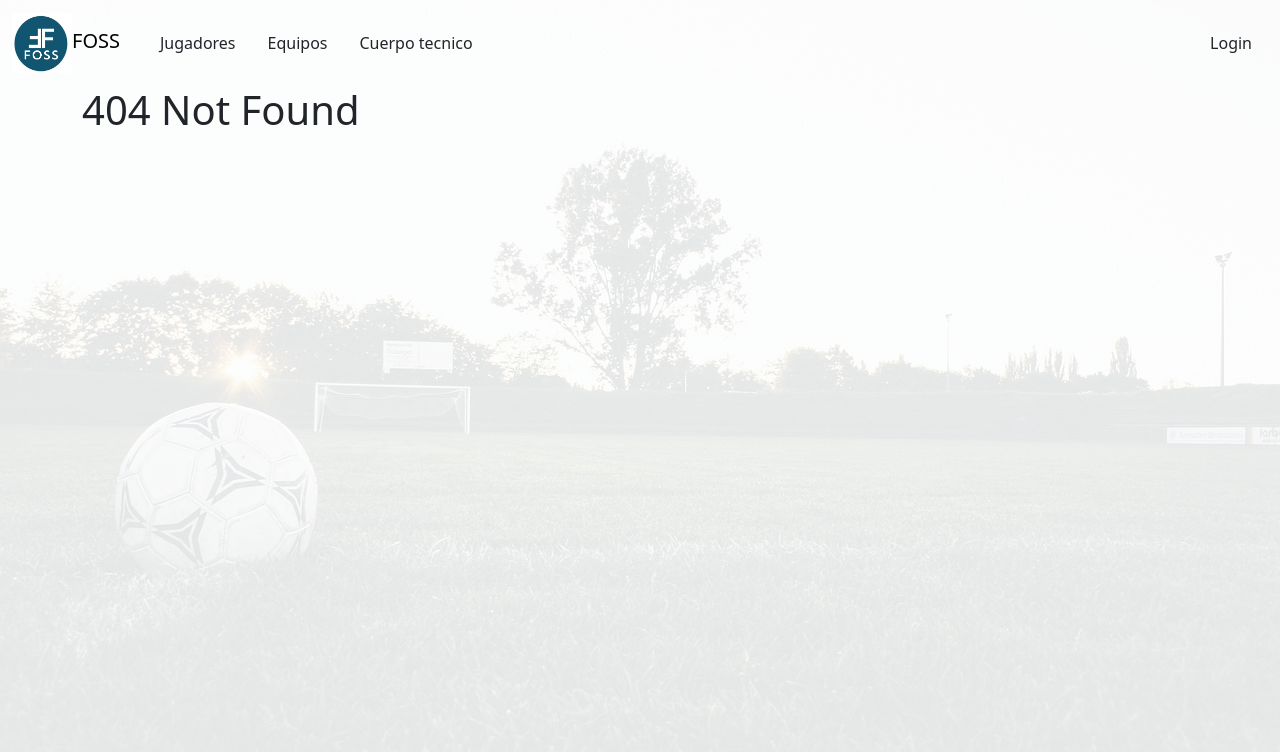
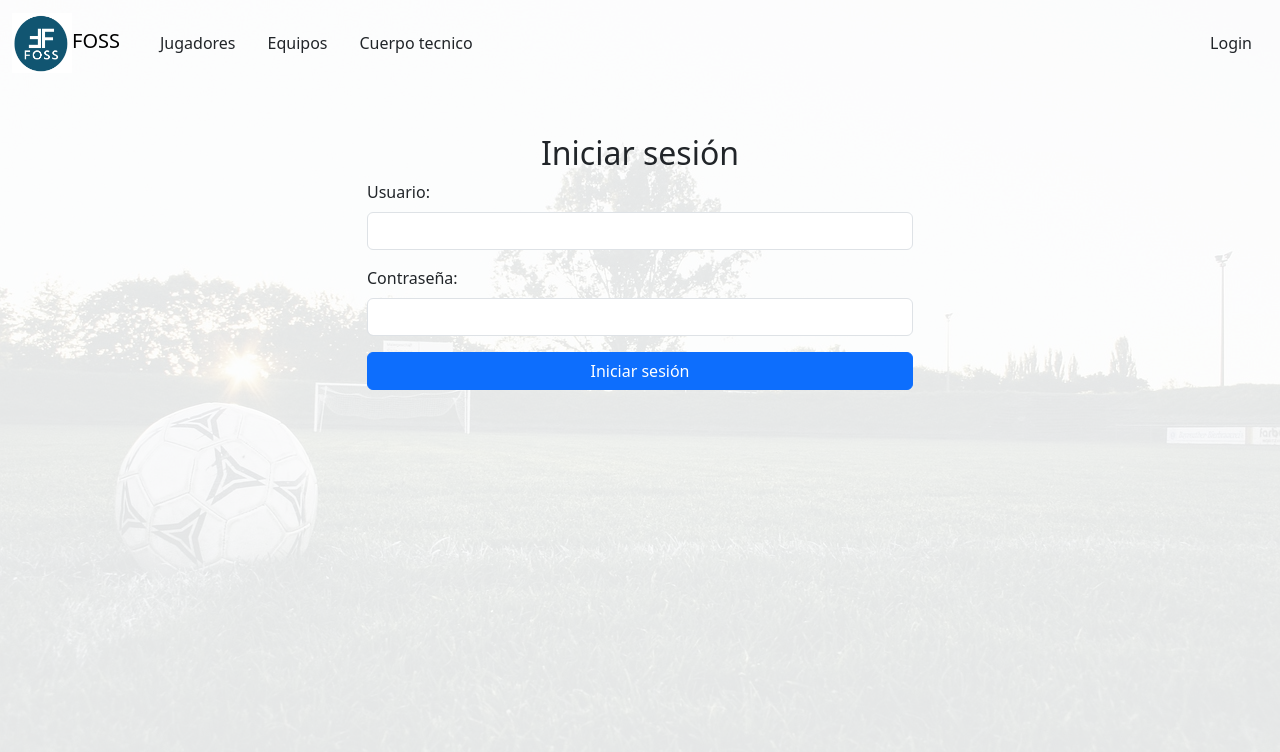
Before and after one commit to dgsi-lab-gl6-2324/FOSS, a React (Create React App) app in the folder frontend/: page /login in a window 1280 px wide. Before the commit this address had no page. Shown: the top 752 px of the page. Built offline with nearby package versions, Linux system fonts and the light colour scheme.

Commit message:
pagina login creada

```diff
--- a/frontend/src/App.js
+++ b/frontend/src/App.js
@@ -8,6 +8,7 @@ import Home from "./components/Home";
 import Players from "./components/Players";
 import Teams from "./components/Teams";
 import Satff from "./components/Staff";
+import Login from "./components/Login";
 import FormNewPlayer from "./components/FormNewPlayer";
 import FormNewTeam from "./components/FormNewTeam";
 import FormNewStaff from "./components/FormNewStaff";
@@ -23,6 +24,8 @@ function App() {
         <Header />
         <Routes>
           <Route path="/" element={<Home />} />
+          <Route path="/login" element={<Login />} />
+          {/* <Route path="/logout" element={<Logout />} /> */}
           <Route path="/players" element={<Players />} />
           <Route path="/teams" element={<Teams />} />
           <Route path="/staff" element={<Satff />} />
--- a/frontend/src/components/Header.js
+++ b/frontend/src/components/Header.js
@@ -14,7 +14,7 @@ import {
 
 function Header() {
   const [isOpen, setIsOpen] = useState(false);
-
+  const isLogged = true;
   const toggle = () => setIsOpen(!isOpen);
 
   return (
@@ -63,13 +63,23 @@ function Header() {
             </NavItem>
           </Nav>
           <NavbarText className="me-3">
+            {isLogged ? (
               <NavLink
                 tag={Link}
-              to="/teams"
+                to="/login"
                 className="text-decoration-none text-dark"
               >
                 Login
               </NavLink>
+            ) : (
+              <NavLink
+                tag={Link}
+                to="/logout"
+                className="text-decoration-none text-dark"
+              >
+                Logout
+              </NavLink>
+            )}
           </NavbarText>
         </Collapse>
       </Navbar>
--- /dev/null
+++ b/frontend/src/components/Login.js
@@ -0,0 +1,56 @@
+import React, { useState } from 'react';
+import { Container, Row, Col, Form, FormGroup, Label, Input, Button } from 'reactstrap';
+
+function Login() {
+  const [username, setUsername] = useState('');
+  const [password, setPassword] = useState('');
+
+  const handleUsernameChange = (e) => {
+    setUsername(e.target.value);
+  };
+
+  const handlePasswordChange = (e) => {
+    setPassword(e.target.value);
+  };
+
+  const handleSubmit = (e) => {
+    e.preventDefault();
+    // Aquí puedes agregar la lógica para enviar los datos de inicio de sesión al servidor
+    console.log('Username:', username);
+    console.log('Password:', password);
+    // También podrías hacer una solicitud HTTP para autenticar al usuario
+  };
+
+  return (
+    <Container>
+      <Row className="justify-content-center">
+        <Col md={6}>
+          <h2 className="text-center mt-5">Iniciar sesión</h2>
+          <Form onSubmit={handleSubmit}>
+            <FormGroup>
+              <Label for="username">Usuario:</Label>
+              <Input
+                type="text"
+                id="username"
+                value={username}
+                onChange={handleUsernameChange}
+              />
+            </FormGroup>
+            <FormGroup>
+              <Label for="password">Contraseña:</Label>
+              <Input
+                type="password"
+                id="password"
+                value={password}
+                onChange={handlePasswordChange}
+              />
+            </FormGroup>
+            <Button color="primary" type="submit" block>Iniciar sesión</Button>
+          </Form>
+        </Col>
+      </Row>
+    </Container>
+  );
+}
+
+export default Login;
```
Lines whose indentation alone changed are shown as unchanged.
